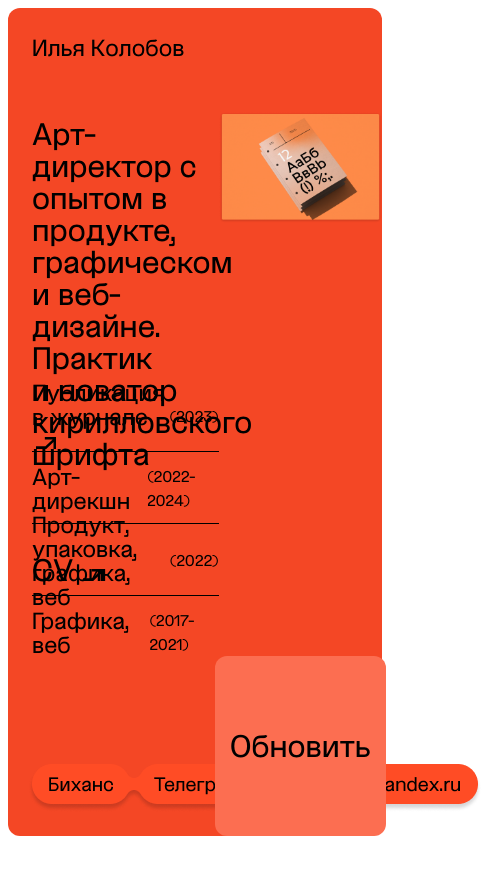
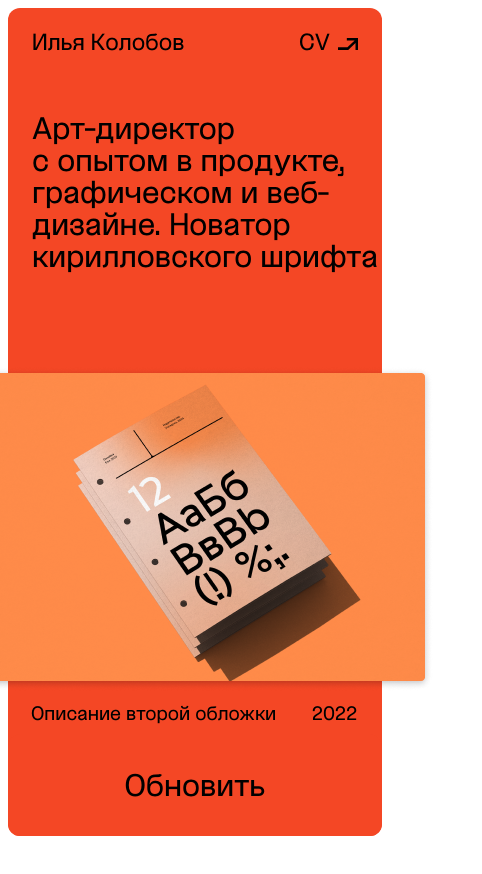
Before and after one commit to ArtMart1/Kolobov, a plain HTML site: page index.html in a window 390 px wide. Shown: the whole page, 482 px wide, since content can reach past the window. Before the commit the page ends 844 px from the top, so only its background shows below. Drawn offline with Linux system fonts and the light colour scheme.

Commit message:
мобилка планшет

```diff
--- a/css/style.css
+++ b/css/style.css
@@ -30,6 +30,7 @@ body{
     margin: 8px;
     position: relative;
 }
+.mobile_about{display: none;}
 .wrapper{
     display: flex;
 }
@@ -53,7 +54,7 @@ body{
 .about{
     line-height: 32px;
     font-size: 32px;
-    margin-bottom: clamp(84px,9.3vh,200px);
+    margin-bottom: clamp(55px,9.3vh,200px);
 }
 .head_hunter{
     line-height: 32px;
@@ -62,7 +63,7 @@ body{
 }
 .list{
     padding: 0;
-    width: 100%;
+    width: 90.5%;
     position: absolute;
     bottom: 151px;
 }
@@ -146,7 +147,10 @@ h5{
     align-items: center;
 
 }
-
+.pine_img{
+  width: 175px;
+  height: 384px;
+}
 .slider-container {
   position: relative;
   overflow: hidden;
@@ -160,7 +164,6 @@ h5{
 
 .slider img {
   display: inline-block; /* Отображаем изображения как блочные элементы внутри слайдера */
-  width: 100%; /* Занимают всю ширину слайдера */
   vertical-align: top; /* Избегаем лишних пробелов между изображениями */
 }
 .slider .slide {
@@ -169,7 +172,6 @@ h5{
 
 .slider .slide.active {
   display: inline-block;
-  width: 100%;
   vertical-align: top;
 }
 .popup {
@@ -246,8 +248,22 @@ h5{
   right: 20px;
 }
 
-
-
+h3{
+  font-size: 20px;
+  font-weight: 400;
+  padding-right: 48px;
+}
+.about_project{
+  position: absolute;
+  font-size: 20px;
+  bottom: 175px;
+  display: flex;
+  justify-content: space-between;
+  width: calc(50% - 16px);
+}
+.about_project p{
+  padding-left: 6px;
+}
   .refresh{
     font-size: 32px;
     position: absolute;
@@ -262,7 +278,7 @@ h5{
   .refresh {
     height: 180px;
     border-radius: 12px;
-    background: #fc6e51;
+    background: #F44725;
     text-decoration: none;
     transition: background-color 0.6s ease;
     overflow: hidden;
@@ -283,9 +299,108 @@ h5{
     transition: width 0.3s ease, height 0.3s ease;
  }
   .refresh:focus, .refresh:hover {
-    background: #fb512e;
+    background: #F44725;
  }
   .refresh:active:after {
-    width: 600px;
-    height: 600px;
+    width: 1000px;
+    height: 1000px;
  }
+
+
+
+
+
+ @media (max-width:1100px) {
+  .wrapper{
+    flex-direction: column;
+  }
+  .left_page{
+    width: calc(100% - 64px);
+    margin-left: 32px;
+    height: auto;
+  }
+  .about{
+    margin-bottom: 40px;
+  }
+
+  .list{
+    position: static;
+    width: 100%;
+    margin-top: 24px;
+  }
+  .list li::after{
+    top: 0;
+
+}
+  li.hide {
+    display: none;
+  }
+  .buttons{
+    display: none;
+  }
+  .right_page{
+    width: 100%;
+  }
+  .slider-container{
+  margin-top: 20px;
+  }
+  .about_project{
+    width: 100%;
+    padding-left: 25px;
+
+  }
+  h3{
+    padding-right: 33px;
+  }
+  .pine_img{
+    width: 141px;
+    height: 310px;
+  }
+  .refresh{
+    width: 100%;
+  }
+ }
+ @media (max-width: 640px) {
+    .left_page{
+      width: calc(100% - 16px);
+      margin-left: 24px;
+    }
+    .name{
+      padding-top: 24px;
+    }
+    .head_hunter{
+      position: absolute;
+      font-size: 24px;
+      top: 18px;
+      right: 32px;
+    }
+    .mobile_about{
+      display: block;
+    }
+    .desktop_about{
+      display: none;
+    }
+    .name{
+      margin-bottom: 60px;
+    }
+    .list{
+      display: none;
+    }
+    .slider-container{
+      margin-top: 55px;
+    }
+    .pine_img{
+      width: 127px;
+      height: 278px;
+    }
+    h3{
+      padding-right: 25px;
+    }
+    .about_project{
+      bottom: 92px;
+      padding-left: 17px;
+    }
+    .refresh{
+      height: 102px;
+    }
+ }
--- a/index.html
+++ b/index.html
@@ -11,18 +11,28 @@
         <div class="left_page">
             <div class="name">Илья Колобов</div>
             <div class="about">
-                Арт-директор с опытом в продукте, <br>
-                графическом и веб-дизайне. Практик <br>
-                и новатор кирилловского шрифта
+                <div class="desktop_about">Арт-директор с опытом в продукте, <br>
+                    графическом и веб-дизайне. Практик <br>
+                    и новатор кирилловского шрифта
+                </div>
+                <div class="mobile_about">
+                    Арт-директор  <br>
+                    с опытом в продукте,<br>
+                    графическом и веб-<br>
+                    дизайне. Новатор<br>
+                     кирилловского шрифта
+                </div>
+
+
             </div>
             <a target="_blank" href="https://hh.ru/resume/c3ca516cff0b70e6ba0039ed1f424c6264446f?customDomain=1" class="head_hunter">CV
                 <img class="arrow_link" style="margin-left: 2px;" src="/images/arrow_link.svg" alt="">
             </a>
             <ul class="list">
                 <li><a href="https://www.elibrary.ru/item.asp?id=54648815" target="_blank"> Публикация в журнале <img style="margin-left: 4px;" class="arrow_link" src="images/arrow_link.svg" alt=""></a><h5>(2023)</h5></li>
-                <li><p>Арт-дирекшн</p><h5>(2022-2024)</h5></li>
-                <li><p>Продукт, упаковка, графика, веб</p><h5>(2022)</h5></li>
-                <li><p>Графика, веб</p><h5>(2017-2021)</h5></li>
+                <li class="hide"><p>Арт-дирекшн</p><h5>(2022-2024)</h5></li>
+                <li class="hide"><p>Продукт, упаковка, графика, веб</p><h5>(2022)</h5></li>
+                <li class="hide"><p>Графика, веб</p><h5>(2017-2021)</h5></li>
             </ul>
             <div class="buttons">
                <img src="images/Papasha.png" alt="">
@@ -35,10 +45,11 @@
 
             <div class="slider-container">
                 <div class="slider">
-                    <img src="images/pine.png" alt="Slide 1" class="slide active">
+                    <img src="images/pine.png" alt="Slide 1" class="slide active pine_img">
                     <img src="images/font.png" alt="Slide 2" class="slide">
 
                 </div>
+
                 <div class="popup">
                     <span class="close-btn">&times;</span>
                     <div class="popup-content">
@@ -51,9 +62,10 @@
                     <span class="prev-btn">&lt;</span>
                     <span class="next-btn">&gt;</span>
                   </div>
-              </div>
+            </div>
             <div class="about_project">
-
+                <p>Pinery, кофе- и какао-бар</p>
+                <h3>2023</h3>
             </div>
             <div class="refresh" id="button">
                 Обновить
--- a/js/main.js
+++ b/js/main.js
@@ -1,8 +1,26 @@
 document.addEventListener('DOMContentLoaded', function () {
   const sliderData = [
-      { src: 'images/pine.png', description: 'Проект по созданию визуального стиля для\nсети московских кофеен Пайнери, в том числе\n интерфейсов для сайта\n В роли: артдира, тимлида, веб ' },
-      { src: 'images/font.png', description: 'Описание для картинки 2' },
-      // Добавьте другие объекты для остальных изображений с их описаниями
+    {
+      coverSrc: 'https://via.placeholder.com/300x200.png?text=Cover+1',
+      coverDescription: 'Pinery, кофе- и какао-бар',
+      year:'2023',
+      images: [ // Массив изображений, связанных с обложкой 1
+        { src: 'https://via.placeholder.com/600x400.png?text=Image+1.1', description: 'Описание для изображения 1.1' },
+        { src: 'https://via.placeholder.com/600x400.png?text=Image+1.2', description: 'Описание для изображения 1.2' },
+        // Добавьте другие объекты для остальных изображений, связанных с этой обложкой
+      ]
+    },
+    {
+      coverSrc: 'https://via.placeholder.com/300x200.png?text=Cover+2', // Путь к обложке 2
+      coverDescription: 'Описание второй обложки',
+      year:'2022',
+      images: [ // Массив изображений, связанных с обложкой 2
+        { src: 'https://via.placeholder.com/600x400.png?text=Image+2.1', description: 'Описание для изображения 2.1' },
+        { src: 'https://via.placeholder.com/600x400.png?text=Image+2.2', description: 'Описание для изображения 2.2' },
+        // Добавьте другие объекты для остальных изображений, связанных с этой обложкой
+      ]
+    },
+    // Добавьте другие объекты для остальных обложек с их изображениями
   ];
 
   const sliderImages = document.querySelectorAll('.slider img');
@@ -16,14 +34,13 @@ document.addEventListener('DOMContentLoaded', function () {
   const refreshBtn = document.querySelector('.refresh'); // Выбираем кнопку "Обновить"
 
   let currentSlide = 0;
+  let currentCover = 0;
   let popupOpen = false;
   let timer;
- document.addEventListener('DOMContentLoaded', function() {
-// Вызываем функцию открытия попапа после загрузки всех ресурсов
-openPopup(0); // Мы можем начать с первого изображения, например
-});
+
   function openPopup(index) {
-  const imageData = sliderData[index];
+    const coverData = sliderData[currentCover];
+    const imageData = coverData.images[index];
     popupImg.src = imageData.src;
     popupText.innerText = imageData.description;
     popupImg.style.transform = 'scale(1.85)';
@@ -40,16 +57,12 @@ function openPopup(index) {
     popupSlides[index].classList.add('active');
 
     // Обновляем индекс текущего активного слайда в попапе
-  currentPopupSlideIndex = index;
+    currentSlide = index;
 
     // Центрируем попап и изображение
     centerPopup();
   }
-popup.addEventListener('click', function(event) {
-  if (popupOpen && event.target === this) {
-    closePopup();
-  }
-});
+
   function closePopup() {
     popup.style.display = 'none';
     popupOpen = false;
@@ -65,18 +78,19 @@ popup.addEventListener('click', function(event) {
   }
 
   function nextSlide() {
-      const slides = document.querySelectorAll('.slider .slide');
-      slides[currentSlide].classList.remove('active');
-      currentSlide = (currentSlide + 1) % slides.length;
-      slides[currentSlide].classList.add('active');
+    const coverData = sliderData[currentCover];
+    const imagesCount = coverData.images.length;
+    currentSlide = (currentSlide + 1) % imagesCount;
+    showSlide(currentSlide);
     if (popupOpen) {
       openPopup(currentSlide);
     }
   }
 
-
   function prevSlide() {
-    currentSlide = (currentSlide - 1 + sliderImages.length) % sliderImages.length;
+    const coverData = sliderData[currentCover];
+    const imagesCount = coverData.images.length;
+    currentSlide = (currentSlide - 1 + imagesCount) % imagesCount;
     showSlide(currentSlide);
     if (popupOpen) {
       openPopup(currentSlide);
@@ -84,14 +98,32 @@ popup.addEventListener('click', function(event) {
   }
 
   function startSlider() {
-    timer = setInterval(nextSlide, 3000);
+    timer = setInterval(() => {
+        nextSlide();
+        updateCoverDescription(currentSlide);
+    }, 3000);
 }
+function updateCoverDescription(index) {
+  // Получаем данные о текущей обложке из массива sliderData
+  const coverData = sliderData[index];
+  // Получаем описание текущей обложки
+  const coverDescription = coverData.coverDescription;
+  // Получаем год текущей обложки
+  const coverYear = coverData.year;
+  // Обновляем текст в блоке about_project
+  document.querySelector('.about_project p').innerText = coverDescription;
+  document.querySelector('.about_project h3').innerText = coverYear; // Обновляем текст с годом
+}
+
+// При загрузке страницы обновляем описание и год для первой обложки
+updateCoverDescription(0);
 
   startSlider();
 
   sliderImages.forEach((image, index) => {
     image.addEventListener('click', () => {
-      openPopup(index);
+      currentCover = index;
+      openPopup(0); // Открываем попап с первым изображением после клика на обложку
     });
   });
 
@@ -107,9 +139,18 @@ popup.addEventListener('click', function(event) {
     nextSlide();
   });
 
-  refreshBtn.addEventListener('click', () => { // Добавляем обработчик события для кнопки "Обновить"
-    const randomIndex = Math.floor(Math.random() * sliderImages.length); // Генерируем случайный индекс
-    showSlide(randomIndex); // Показываем случайный слайд
+  let currentCoverIndex = 0;
+
+// Добавляем обработчик события клика на кнопку "Обновить"
+refreshBtn.addEventListener('click', () => {
+    // Генерируем случайный индекс для рандомной картинки
+    const randomIndex = Math.floor(Math.random() * sliderImages.length);
+    // Показываем случайный слайд
+    showSlide(randomIndex);
+    // Обновляем описание обложки и год
+    updateCoverDescription(randomIndex);
+    // Сохраняем текущий индекс обложки
+    currentCoverIndex = randomIndex;
 });
 
   document.addEventListener('keydown', (event) => {
```
Lines whose indentation alone changed are shown as unchanged.
